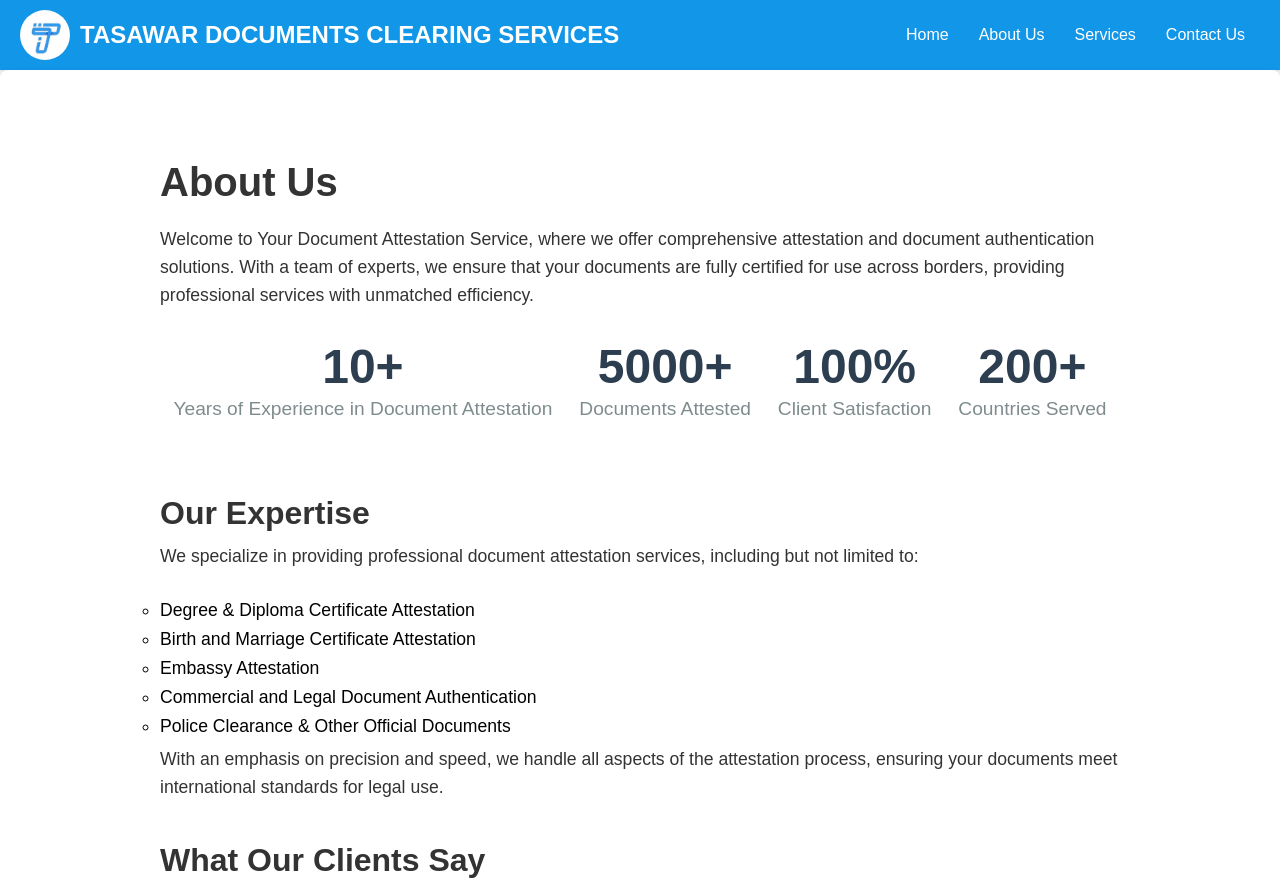
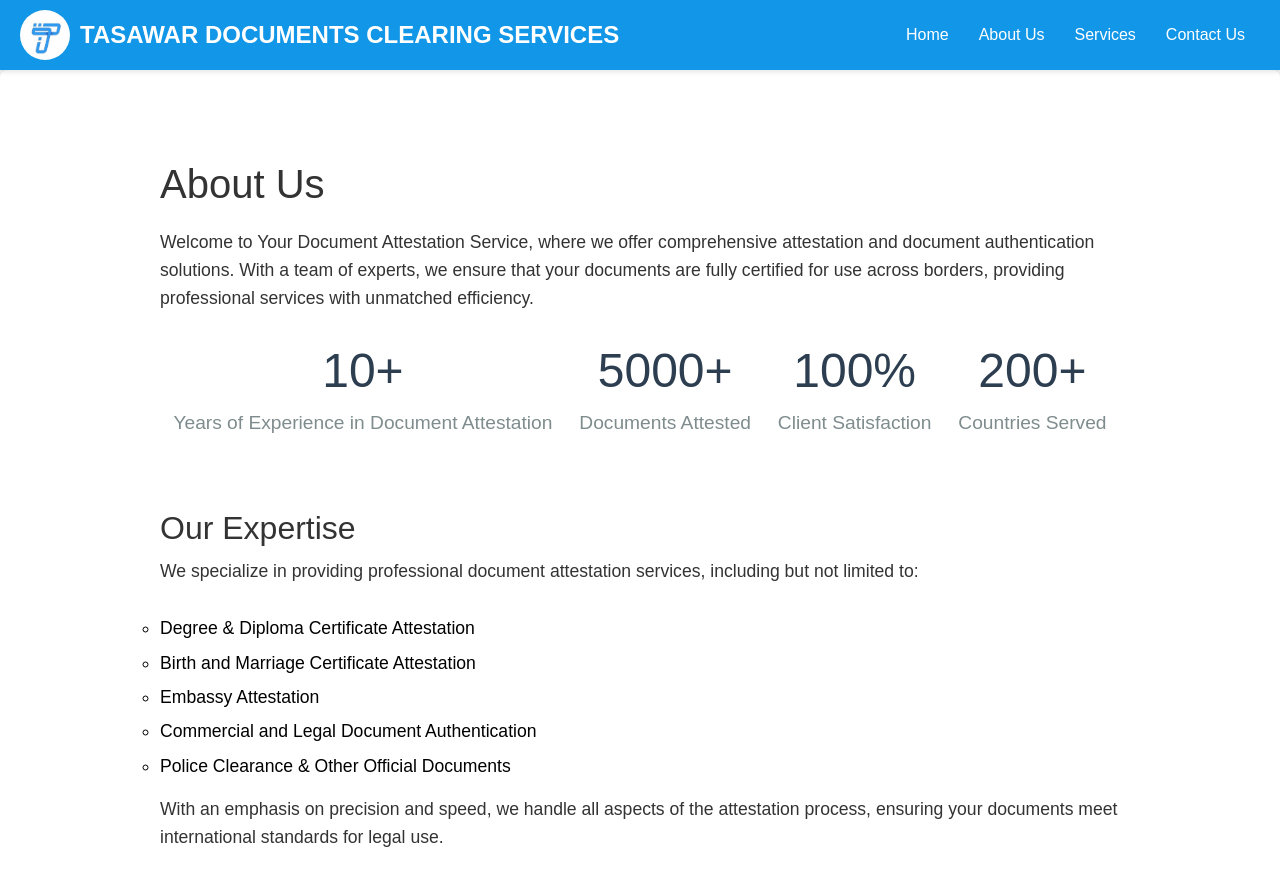
Before and after one commit to amanhasankm/TASAWAR, a plain HTML site: page aboutus.html in a window 1280 px wide. Shown: the top 882 px of the page. Drawn offline with nearby package versions, Linux system fonts and the light colour scheme.

Commit message:
secondcommitdone

```diff
--- a/aboutus.html
+++ b/aboutus.html
@@ -2,7 +2,12 @@
 <html lang="en">
 <head>
   <meta charset="UTF-8">
-  <meta name="viewport" content="width=device-width, initial-scale=1.0">
+    <meta name="viewport" content="width=device-width, initial-scale=1.0">
+
+    <link rel="stylesheet" href="https://cdnjs.cloudflare.com/ajax/libs/font-awesome/4.7.0/css/font-awesome.min.css">
+    <link rel="stylesheet" href="https://stackpath.bootstrapcdn.com/font-awesome/4.7.0/css/font-awesome.min.css">
+	<link rel="stylesheet" href="https://cdnjs.cloudflare.com/ajax/libs/twitter-bootstrap/4.4.1/css/bootstrap.min.css">
+    <link rel="stylesheet" href="https://cdnjs.cloudflare.com/ajax/libs/font-awesome/4.7.0/css/font-awesome.min.css">
   <title>TASAWAR</title>
   <link rel="stylesheet" href="styles.css">
   <style>
@@ -158,7 +163,7 @@ p {
     </div>
     <div class="navbar-right">
       <ul class="nav-links">
-        <li><a  href="home.html">Home</a></li>
+        <li><a  href="index.html">Home</a></li>
         <li><a href="aboutus.html">About Us</a></li>
         <li><a href="services.html">Services</a></li>
         <li><a href="contactus.html">Contact Us</a></li>
```
Also changed, not shown: CONTACTUS.HTML (+6 -1 lines), index.html (+6 -1 lines), services.html (+7 -2 lines).
